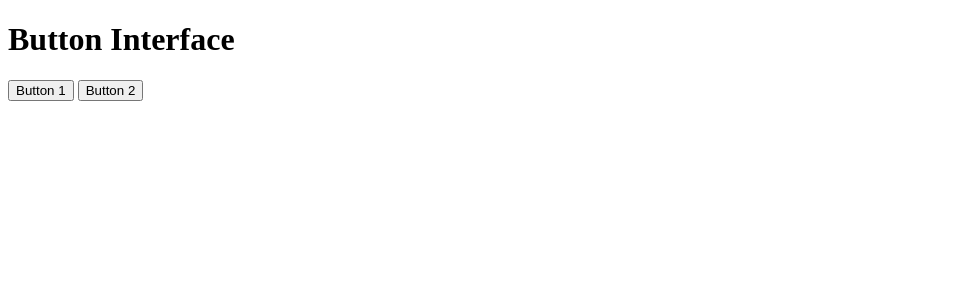
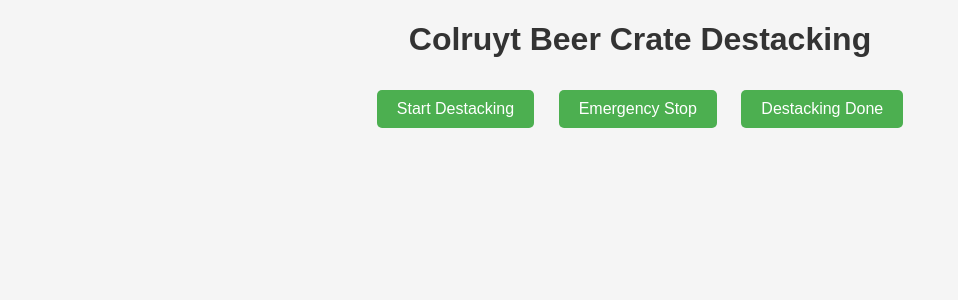
Before and after one commit to JimmyDanger12/colruyt-destack, a Python web app: template user_interface/templates/index.html in a window 1280 px wide. Shown: the top 300 px of the page, without its empty margins (0-958 px from the left). Run offline with Jinja, Linux system fonts and the light colour scheme; the template is opened without the code that fills it, so the values that code supplies are empty.

Commit message:
random changes

```diff
--- a/robot_mechanics/handler.py
+++ b/robot_mechanics/handler.py
@@ -25,4 +25,4 @@
         self.ui = UI()
 
         self.ui.start_ui()
-        self.robot_controller.connect(robot_ip)
+        #self.robot_controller.connect(robot_ip)
--- a/user_interface/templates/index.html
+++ b/user_interface/templates/index.html
@@ -1,11 +1,37 @@
 <!DOCTYPE html>
 <html>
 <head>
-    <title>Button Interface</title>
+    <title>Colruyt beer crate Destacking</title>
+    <style>
+        body {
+            font-family: Arial, sans-serif;
+            text-align: center;
+            background-color: #f5f5f5;
+        }
+        h1 {
+            color: #333333;
+        }
+        button {
+            padding: 10px 20px;
+            margin: 10px;
+            font-size: 16px;
+            border-radius: 5px;
+            cursor: pointer;
+            background-color: #4CAF50;
+            color: white;
+            border: none;
+            text-decoration: none;
+            transition: background-color 0.3s ease;
+        }
+        button:hover {
+            background-color: #45a049;
+        }
+    </style>
 </head>
 <body>
-    <h1>Button Interface</h1>
-    <button onclick="location.href='/button1'">Button 1</button>
-    <button onclick="location.href='/button2'">Button 2</button>
+    <h1>Colruyt Beer Crate Destacking</h1>
+    <button onclick="location.href='/start_destack'">Start Destacking</button>
+    <button onclick="location.href='/emergency_stop'">Emergency Stop</button>
+    <button onclick="location.href='/destack_done'">Destacking Done</button>
 </body>
 </html>
```
Also changed, not shown: user_interface/user_interface.py (+24 -9 lines).
